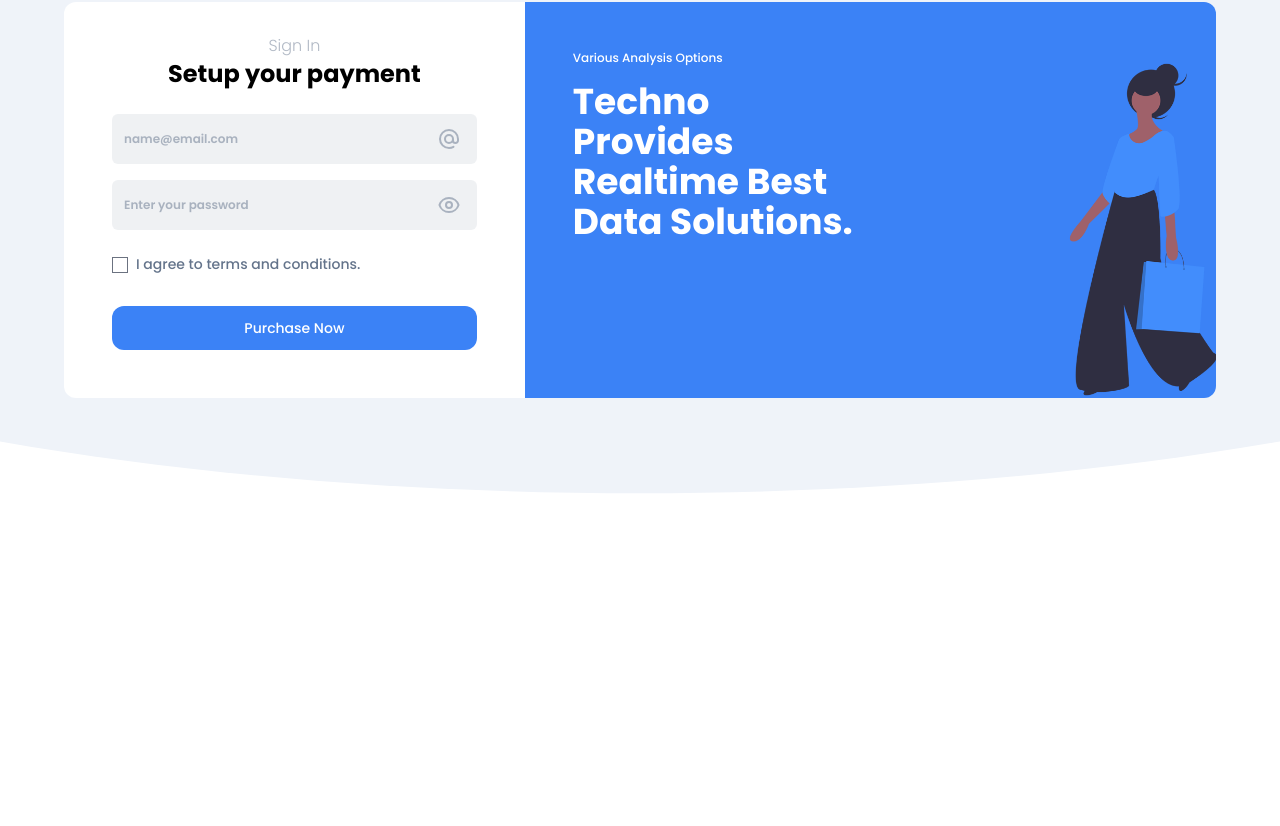
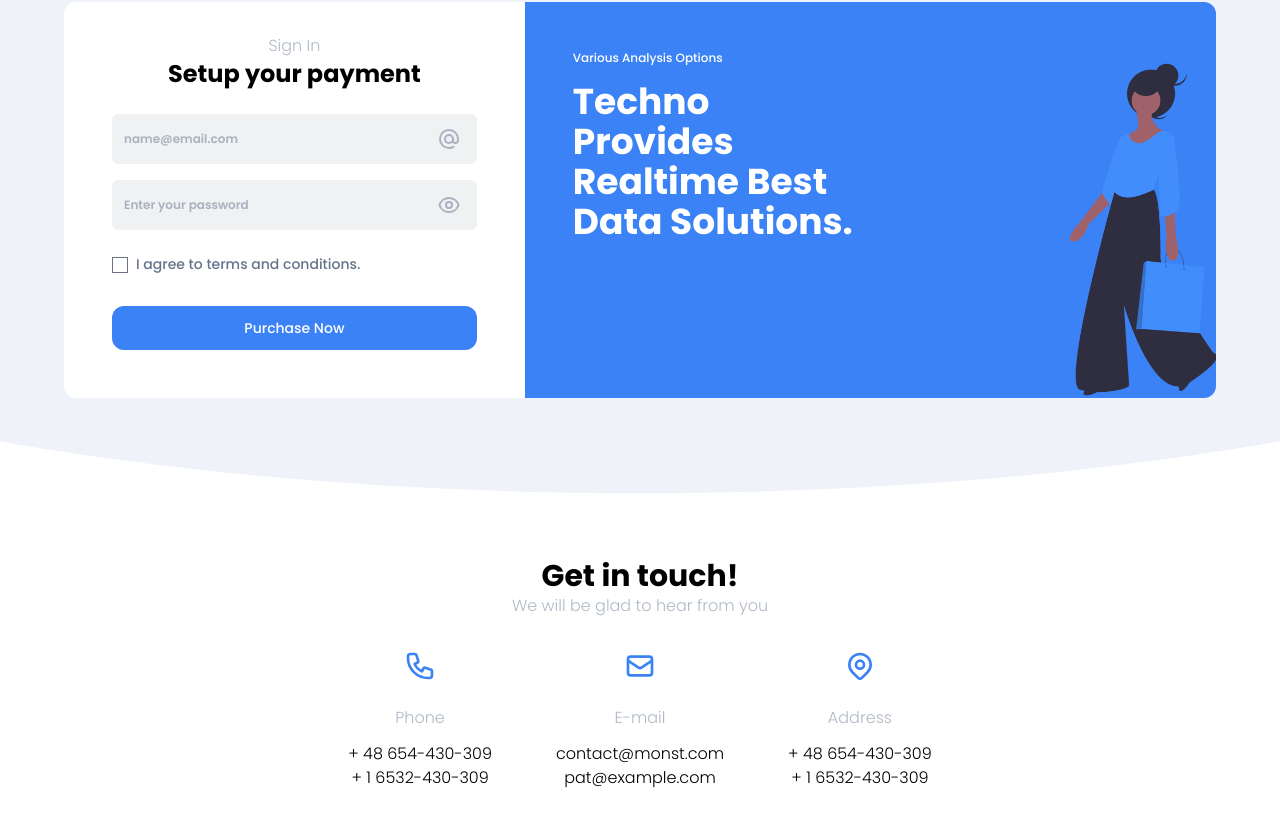
Before and after one commit to Sh4ke96/monst, a Next.js app: page / in a window 1280 px wide. Shown: the part 2743-3569 px from the top of the page. Before the commit the page ends 3237 px from the top, so only its background shows below. Built offline with nearby package versions, Linux system fonts and the light colour scheme.

Commit message:
start to create section contact - info + icons

```diff
--- a/app/page.tsx
+++ b/app/page.tsx
@@ -446,6 +446,81 @@ export default function Home() {
           </div>
         </div>
       </section>
+      <section>
+        <div className="container my-16">
+          <div className="text-center">
+            <h3 className="text-black font-bold text-3xl">Get in touch!</h3>
+            <p className="text-gray/50 text-base font-light">
+              We will be glad to hear from you
+            </p>
+          </div>
+          <div className="flex justify-center my-8 gap-x-16">
+            <div className="flex flex-col items-center justify-center">
+              <svg
+                className="mb-6 h-8 w-8 mx-auto text-blue-600"
+                xmlns="http://www.w3.org/2000/svg"
+                fill="none"
+                viewBox="0 0 24 24"
+                stroke="#3B82F6"
+              >
+                <path
+                  stroke-linecap="round"
+                  stroke-linejoin="round"
+                  stroke-width="2"
+                  d="M3 5a2 2 0 012-2h3.28a1 1 0 01.948.684l1.498 4.493a1 1 0 01-.502 1.21l-2.257 1.13a11.042 11.042 0 005.516 5.516l1.13-2.257a1 1 0 011.21-.502l4.493 1.498a1 1 0 01.684.949V19a2 2 0 01-2 2h-1C9.716 21 3 14.284 3 6V5z"
+                ></path>
+              </svg>
+              <p className="text-gray/50 font-light text-base mb-3">Phone</p>
+              <p className="text-black font-light">+ 48 654-430-309</p>
+              <p className="text-black font-light">+ 1 6532-430-309</p>
+            </div>
+            <div className="flex flex-col items-center justify-center">
+              <svg
+                className="mb-6 h-8 w-8 mx-auto text-blue-600"
+                xmlns="http://www.w3.org/2000/svg"
+                fill="none"
+                viewBox="0 0 24 24"
+                stroke="#3B82F6"
+              >
+                <path
+                  stroke-linecap="round"
+                  stroke-linejoin="round"
+                  stroke-width="2"
+                  d="M3 8l7.89 5.26a2 2 0 002.22 0L21 8M5 19h14a2 2 0 002-2V7a2 2 0 00-2-2H5a2 2 0 00-2 2v10a2 2 0 002 2z"
+                ></path>
+              </svg>
+              <p className="text-gray/50 font-light text-base mb-3">E-mail</p>
+              <p className="text-black font-light">contact@monst.com</p>
+              <p className="text-black font-light">pat@example.com</p>
+            </div>
+            <div className="flex flex-col items-center justify-center">
+              <svg
+                className="mb-6 h-8 w-8 mx-auto text-blue-600"
+                xmlns="http://www.w3.org/2000/svg"
+                fill="none"
+                viewBox="0 0 24 24"
+                stroke="#3B82F6"
+              >
+                <path
+                  stroke-linecap="round"
+                  stroke-linejoin="round"
+                  stroke-width="2"
+                  d="M17.657 16.657L13.414 20.9a1.998 1.998 0 01-2.827 0l-4.244-4.243a8 8 0 1111.314 0z"
+                ></path>
+                <path
+                  stroke-linecap="round"
+                  stroke-linejoin="round"
+                  stroke-width="2"
+                  d="M15 11a3 3 0 11-6 0 3 3 0 016 0z"
+                ></path>
+              </svg>
+              <p className="text-gray/50 font-light text-base mb-3">Address</p>
+              <p className="text-black font-light">+ 48 654-430-309</p>
+              <p className="text-black font-light">+ 1 6532-430-309</p>
+            </div>
+          </div>
+        </div>
+      </section>
     </>
   );
 }
```
